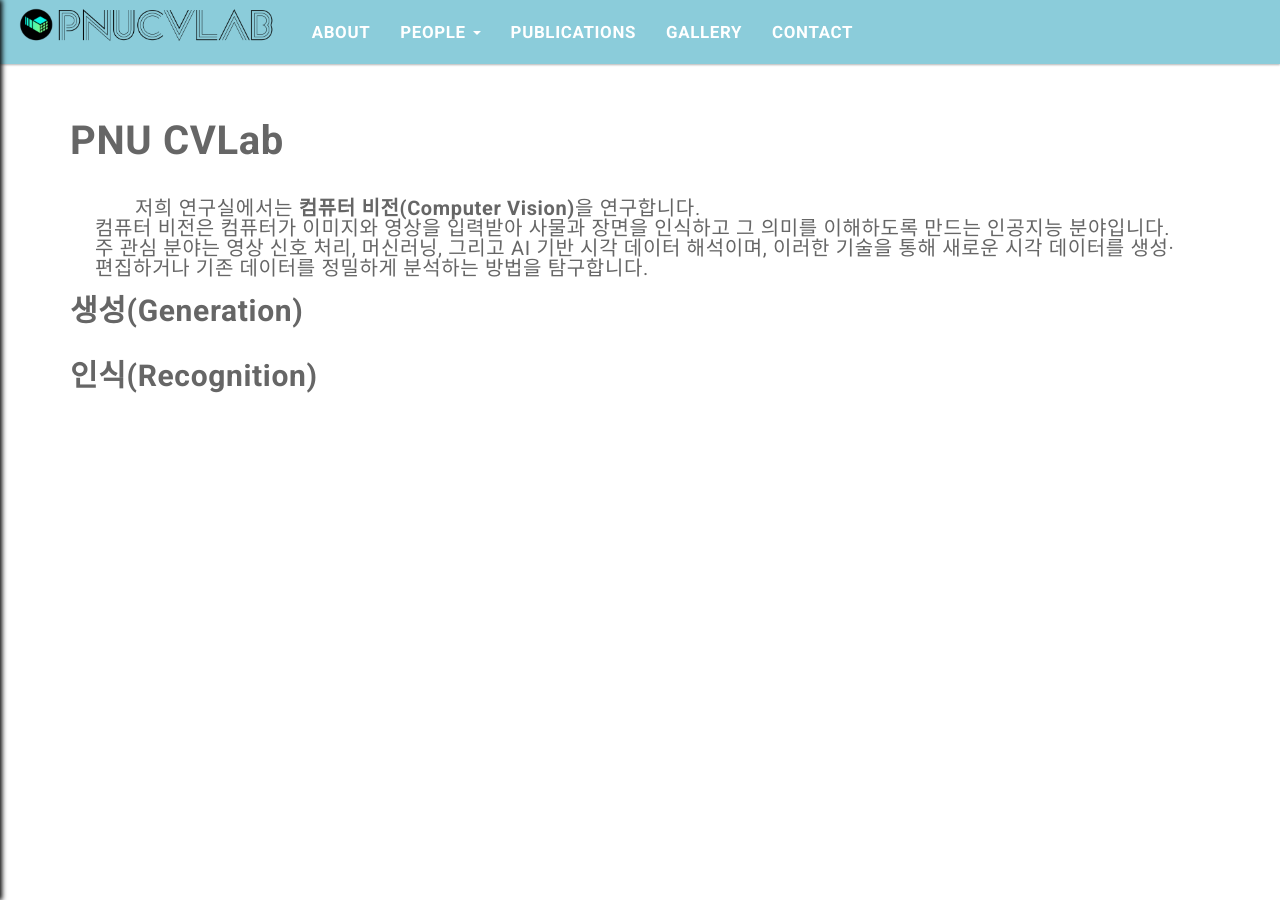
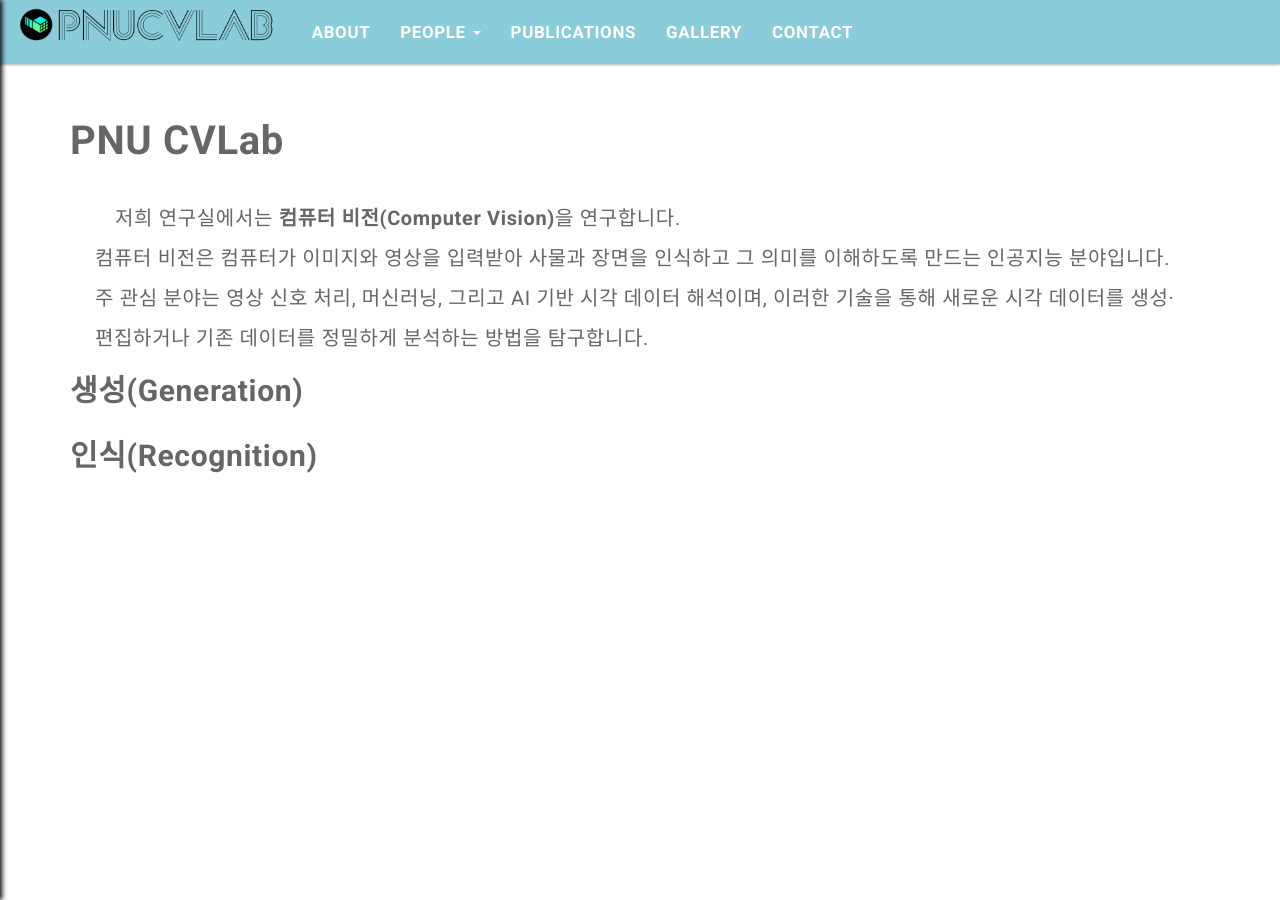
Before and after one commit to pnucvlab/pnucvlab.github.io, a Jekyll site: the page built from pages/about.html, in a window 1280 px wide. Built offline with Jekyll 4.4.1, drawn with Linux system fonts in a browser that asks for light colours.

Commit message:
edit introduction

```diff
--- a/assets/css/main.css
+++ b/assets/css/main.css
@@ -431,8 +431,8 @@ body {
 .introduction-body {
 	font-size: 20px;
 	margin: 5px 25px;
-	line-height: 1;
-	text-indent: 2em;
+	line-height: 2;
+	text-indent: 1em;
   }
 .publication {
 	display: flex;
```
